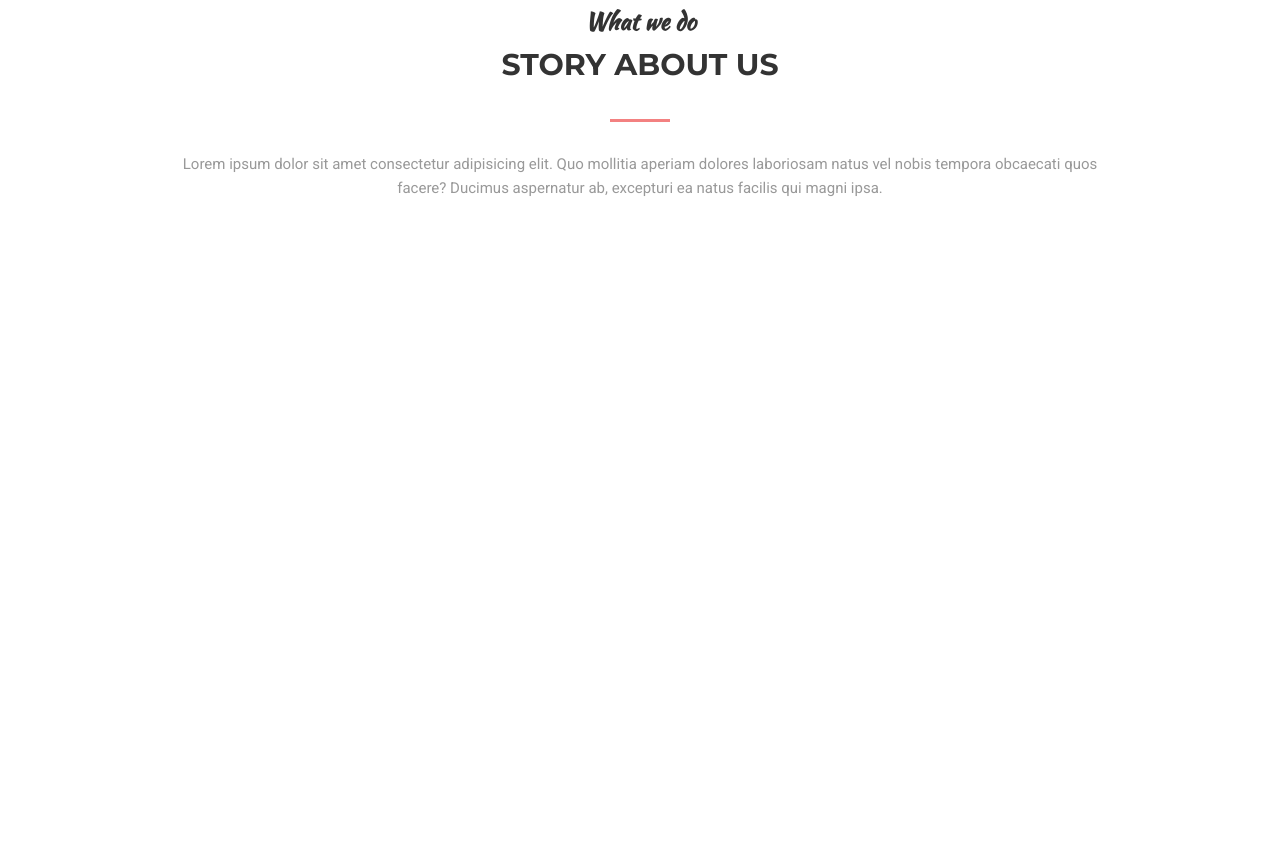
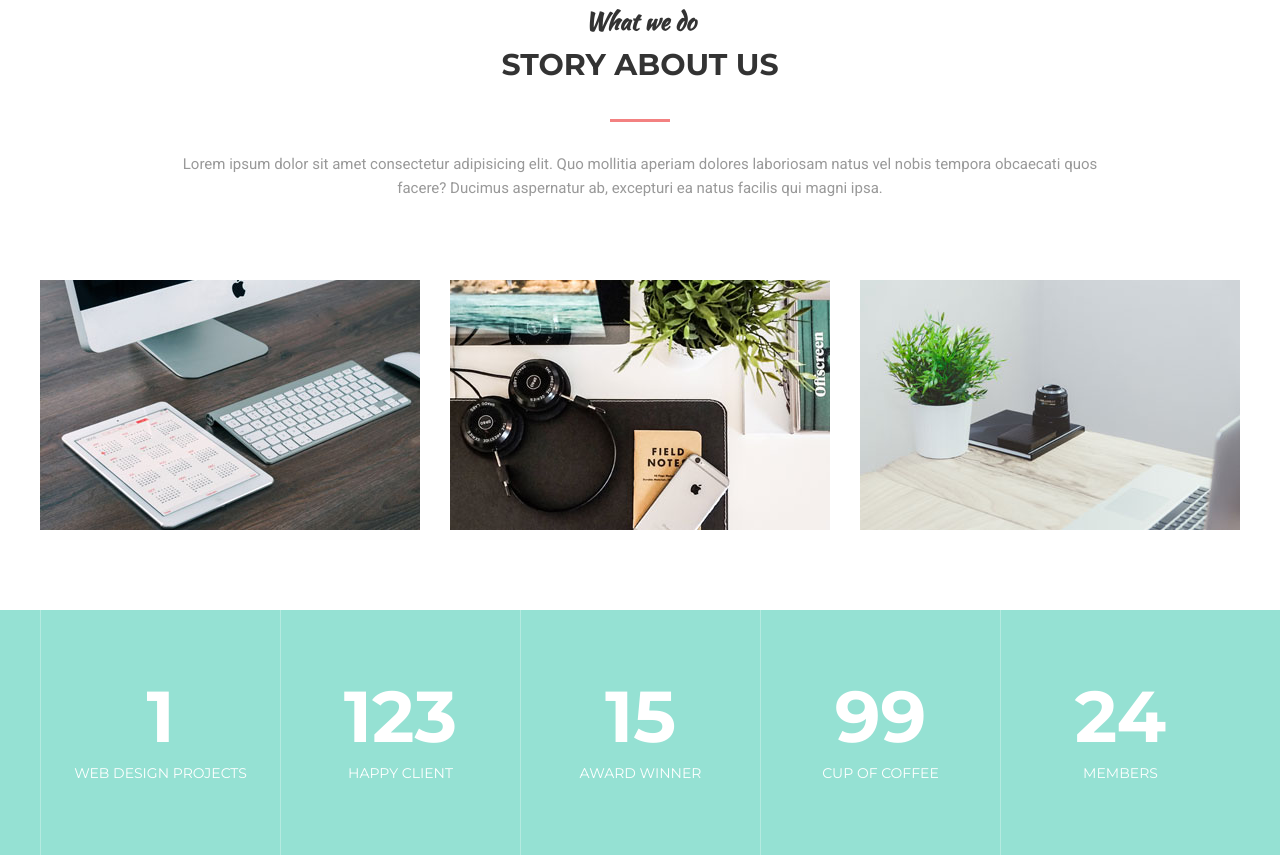
Before and after one commit to frolykz/mogo, a plain HTML site: page index.html in a window 1280 px wide. Shown: the part 877-1732 px from the top of the page. Before the commit the page ends 1172 px from the top, so only its background shows below. Drawn offline with Linux system fonts and the light colour scheme.

Commit message:
добавил блоки About и Statistics

```diff
--- a/assets/css/style.css
+++ b/assets/css/style.css
@@ -240,3 +240,89 @@ h1, h2, h3, h4, h5, h6 {
   font-size: 15px;
   color: #999;
 }
+
+/* About */
+
+.about {
+  margin-top: 80px;
+  display: flex;
+  justify-content: space-between;
+}
+
+.about__item {
+  width: 380px;
+  background-color: #95e1d3;
+  position: relative;
+}
+
+.about__item:hover .about__img {
+  transform: translate3d(-10px, -10px, 0);
+}
+
+.about__item:hover .about__img img {
+  opacity: .1;
+}
+
+.about__item:hover .about__text {
+  opacity: 1;
+}
+
+.about__img {
+  background: linear-gradient(to bottom, #fce38a, #f38181);
+  transition: transform .2s linear;
+}
+
+.about__img img {
+  display: block;
+  transition: opacity .1s linear;
+}
+
+.about__text {
+  width: 100%;
+  font-size: 18px;
+  font-weight: 700;
+  color: #fff;
+  text-transform: uppercase;
+  text-align: center;
+  opacity: 0;
+  position: absolute;
+  top: 50%;
+  left: 0;
+  z-index: 2;
+  transform: translate3d(0, -50%, 0);
+  transition: opacity .2s linear;
+}
+
+/* Statistics */
+
+.statistics {
+  background-color: #95e1d3;
+}
+
+.stat {
+  display: flex;
+}
+
+.stat__item {
+  flex: 1 1 0;
+  padding: 70px 25px;
+  border-left: 1px solid #b5eae0;
+  text-align: center;
+  color: #fff;
+}
+
+.stat__item:last-child {
+  border-left: 1px solid #b5eae0;
+}
+
+.stat__count {
+  margin-bottom: 10px;
+  font-size: 72px;
+  font-weight: 700;
+  line-height: 1;
+}
+
+.stat__text {
+  font-size: 14px;
+  text-transform: uppercase;
+}
--- a/index.html
+++ b/index.html
@@ -24,6 +24,7 @@
 					<a href="#" class="nav__link">Work</a>
 					<a href="#" class="nav__link">Contact</a>
 				</nav>
+
 			</div>
 		</div>
 	</header>
@@ -33,13 +34,13 @@
 			<div class="intro__inner">
 				<h2 class="intro__suptitle">Creative Template</h2>
 				<h1 class="intro__title">Welcome to MoGo</h1>
-
 				<a href="#" class="btn">Learn More</a>
 			</div>
 		</div>
 
 		<div class="slider">
 			<div class="container">
+
 				<div class="slider__inner">
 					<div class="slider__item active">
 						<span class="slider__num">01</span>
@@ -58,9 +59,11 @@
 						Contacts
 					</div>
 				</div>
+
 			</div>
 		</div>
-	</div>
+
+	</div> <!-- ./inrto -->
 
 	<section class="section">
 		<div class="container">
@@ -75,8 +78,66 @@
 				</div>
 			</div>
 
+			<div class="about">
+
+				<div class="about__item">
+					<div class="about__img">
+						<img src="assets/images/about/1.jpg" alt="">
+					</div>
+					<div class="about__text">Super team</div>
+				</div>
+
+				<div class="about__item">
+					<div class="about__img">
+						<img src="assets/images/about/2.jpg" alt="">
+					</div>
+					<div class="about__text">Super team</div>
+				</div>
+
+				<div class="about__item">
+					<div class="about__img">
+						<img src="assets/images/about/3.jpg" alt="">
+					</div>
+					<div class="about__text">Super team</div>
+				</div>
+
+			</div>
+
+		</div> <!-- ./container -->
+	</section>
+
+	<div class="statistics">
+		<div class="container">
+
+			<div class="stat">
+				<div class="stat__item">
+					<div class="stat__count">1</div>
+					<div class="stat__text">Web Design Projects</div>
+				</div>
+
+				<div class="stat__item">
+					<div class="stat__count">123</div>
+					<div class="stat__text">happy client</div>
+				</div>
+
+				<div class="stat__item">
+					<div class="stat__count">15</div>
+					<div class="stat__text">award winner</div>
+				</div>
+
+				<div class="stat__item">
+					<div class="stat__count">99</div>
+					<div class="stat__text">cup of coffee</div>
+				</div>
+
+				<div class="stat__item">
+					<div class="stat__count">24</div>
+					<div class="stat__text">members</div>
+				</div>
+
+			</div>
 		</div>
-	</section>
+	</div>
 
 </body>
 
```
Also changed, not shown: assets/images/about/1.jpg (added), assets/images/about/2.jpg (added), assets/images/about/3.jpg (added).
